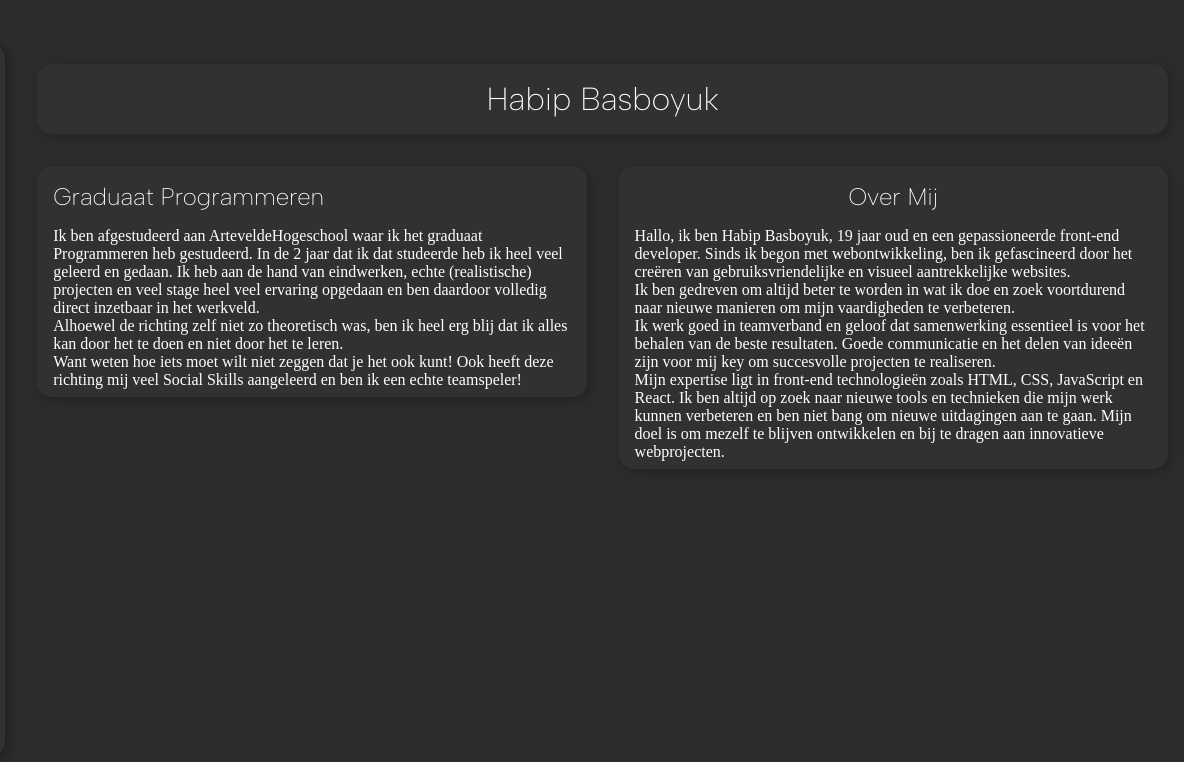
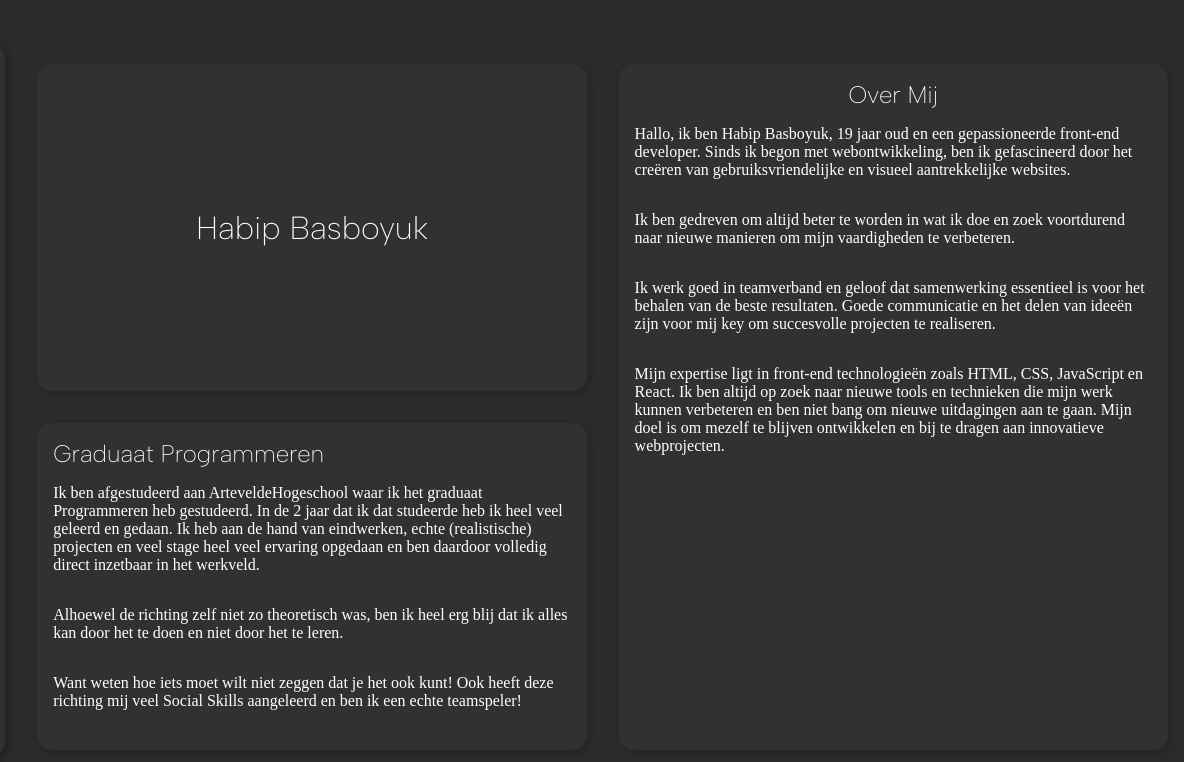
Before and after one commit to Habipbasboyuk/Portfolio, a website built with webpack: page index.html in a window 1280 px wide. Shown: the full height of the page, 96-1280 px from the left. Built offline with nearby package versions, Linux system fonts and the light colour scheme; a web font is replaced by a local one.

Commit message:
semantic changes

```diff
--- a/scripts/css/animations/startingsyle.css
+++ b/scripts/css/animations/startingsyle.css
@@ -28,9 +28,7 @@
   }
 
 
-  @starting-style {
-    .scale-in-navbar {
-      opacity: 0;
-      transform: scale(0.95);
-    }
-  }
+.scale-in-navbar {
+    opacity: 0;
+    transform: scale(0.95);
+}
--- a/scripts/css/article.css
+++ b/scripts/css/article.css
@@ -1,3 +1,4 @@
+
 
 
 .container__article {
@@ -9,6 +10,10 @@
     }
     border-radius: var(--radius-m);
     box-shadow: 3px 3px 11px 1px rgba(0, 0, 0, 0.185);
+}
+
+.article__text {
+    margin-bottom: var(--margin-l);
 }
 
 .article__title--centered {
@@ -25,9 +30,14 @@
     .container {
         flex-grow: 2;
     }
+
     .header {
         font-size: 1.5rem;
         grid-column: span 2;
+        display: flex;
+        justify-content: center;
+        align-items: center;
+        font-size: var(--font-size-m);
 }
 }
 
--- a/scripts/css/grid.css
+++ b/scripts/css/grid.css
@@ -1,22 +1,38 @@
-@media(min-width: 50rem) {
+@media (min-width: 50rem) {
+    body:not(.contact-page) .container {
+      margin-top: 3rem;
+      display: grid;
+      grid-template-columns: 1fr 1fr;
+      grid-template-rows: 1fr 1fr;
+    }
 
-    .container {
+    body:not(.contact-page) .header {
+      grid-column: 1 / 2;
+    }
+
+    body:not(.contact-page) .grid-article1 {
+      grid-column: 1 / 2;
+    }
+
+    body:not(.contact-page) .grid-article2 {
+      grid-column: 2 / span 1;
+      grid-row: 1 / span 2;
+    }
+
+    body.contact-page .container {
         margin-top: 3rem;
         display: grid;
-        grid-template-columns: 1fr 1fr; /* optioneel voor ruimte tussen kolommen */
+        grid-template-columns: 1fr 1fr;
     }
 
-    .grid-article1 {
-        grid-column: 1 / 2;
-        grid-template-columns: subgrid; /* Use subgrid for child elements */
+    body.contact-page .grid-article1,
+    body.contact-page .grid-article2 {
+
+        align-self: stretch;
     }
 
-    .grid-article2 {
-        grid-row: span 2;
-        grid-template-rows: subgrid; /* Use subgrid for child elements */
+    body.contact-page .grid-header {
+        grid-column: 1 / 3;
     }
 
-    .grid-header {
-        grid-column: 1 / 3;
-    }
 }
--- a/scripts/css/main.css
+++ b/scripts/css/main.css
@@ -28,6 +28,13 @@
     --title-font: 'Albert Sans', sans-serif;
     --text-font: 'Playfair';
     --accent-color: #fd783f;
+
+    --font-size-s: 0.8rem;
+    --font-size-m: 1rem;
+    --font-size-l: 1.5rem;
+    --font-size-xl: 2rem;
+    --font-size-xxl: 3rem;
+
 
     --radius-s: 5px;
     --radius-m: 15px;
```
Also changed, not shown: contact.html (+3 -3 lines), project.html (+9 -3 lines).
